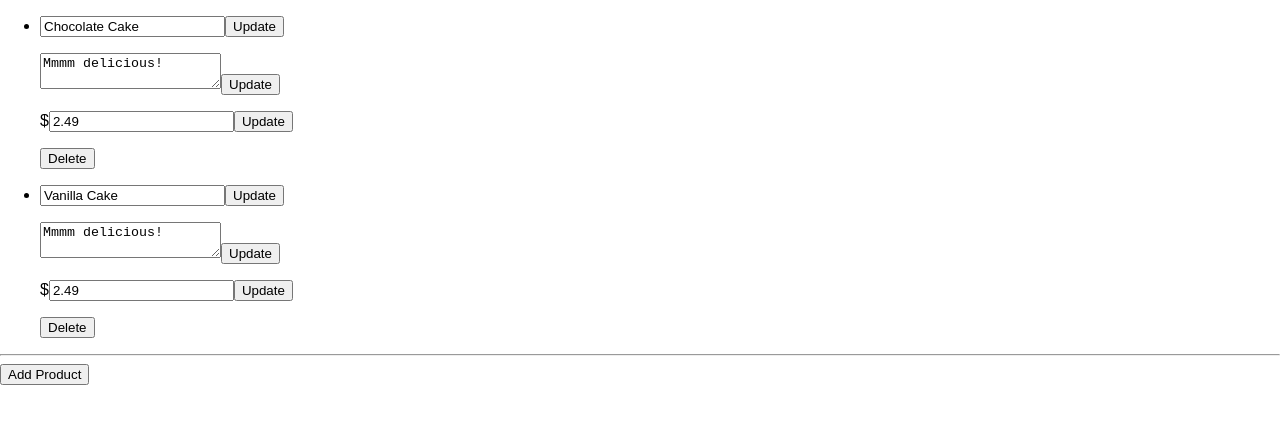
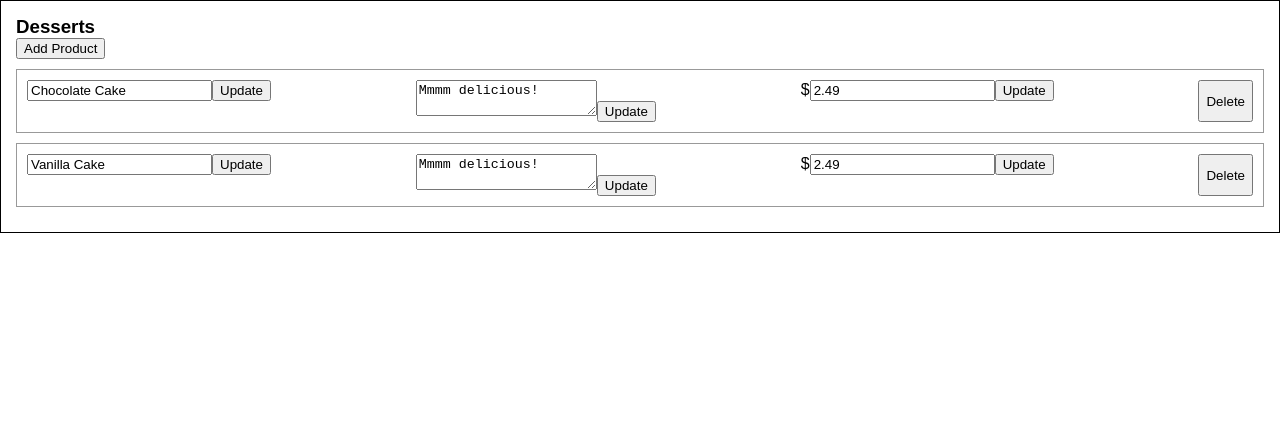
Before and after one commit to patrickcole/react-retail-menu, a React (Create React App) app in the folder editor/: page / in a window 1280 px wide. Shown: the top 424 px of the page. Built offline with nearby package versions, Linux system fonts and the light colour scheme.

Commit message:
Cleanup for /src folder, begun work on styles for editor

```diff
--- a/editor/src/App.css
+++ b/editor/src/App.css
@@ -1,31 +1,39 @@
 
-.App-logo {
-  animation: App-logo-spin infinite 20s linear;
-  height: 80px;
+.retail-menu {
+
+  list-style-type: none;
+  margin: 0;
+  padding: 0;
 }
 
-.App-header {
-  background-color: #222;
-  height: 150px;
-  padding: 20px;
-  color: white;
-  margin-bottom: 20px;
-  text-align: center;
+.retail-menu__item {
+
+  border: 1px solid black;
+  padding: 15px;
 }
 
-.App-title {
-  font-size: 1.5em;
+.retail-menu__title {
+
+  margin: 0;
+  padding: 0;
 }
 
-.App-intro {
-  font-size: large;
+.retail-menu__products {
+
+  list-style-type: none;
+  margin: 0;
+  padding: 0;
 }
 
-@keyframes App-logo-spin {
-  from { transform: rotate(0deg); }
-  to { transform: rotate(360deg); }
+.retail-product {
+
+  border: 1px solid #999;
+  padding: 10px;
+  margin: 10px 0;
+  display: flex;
 }
 
-.menu-item-input--hidden {
-  display: none;
+.retail-product__input {
+
+  flex: 1 1 auto;
 }
--- a/editor/src/App.js
+++ b/editor/src/App.js
@@ -1,12 +1,17 @@
 import React, { Component } from 'react';
+import './App.css';
 
 import Menu from './components/Menu';
+
+import { desserts } from './static/desserts';
 
 class App extends Component {
 
   render() {
     return (
-      <Menu />
+      <ul className="retail-menu">
+        <Menu title={desserts.title} products={desserts.products} />
+      </ul>
     );
   }
 }
--- a/editor/src/components/Input.js
+++ b/editor/src/components/Input.js
@@ -43,10 +43,10 @@ export default class Input extends Component {
   render() {
 
     return (
-      <p>
+      <span className="retail-product__input">
         { this.onInputRender() }
         <button onClick={ this.onInputClick }>Update</button>
-      </p>
+      </span>
     )
   }
 }
--- a/editor/src/components/Menu.js
+++ b/editor/src/components/Menu.js
@@ -8,21 +8,9 @@ export default class Menu extends Component {
   constructor(props) {
     super(props);
     this.state = {
+      title: props.title,
       debug_iterator: 930,
-      products: [
-        {
-          id: "product929",
-          title: "Chocolate Cake",
-          description: "Mmmm delicious!",
-          price: "2.49"
-        },
-        {
-          id: "product930",
-          title: "Vanilla Cake",
-          description: "Mmmm delicious!",
-          price: "2.49"
-        }
-      ]
+      products: props.products
     }
   }
 
@@ -43,8 +31,12 @@ export default class Menu extends Component {
 
   render() {
     return (
-      <div>
-        <ul>
+      <li className="retail-menu__item">
+        <h3 className="retail-menu__title">{ this.state.title }</h3>
+        <span className="retail-menu__controls">
+          <button onClick={ this.addProduct }>Add Product</button>
+        </span>
+        <ul className="retail-menu__products">
           { this.state.products.map( (product, index) => {
 
             return (
@@ -59,9 +51,7 @@ export default class Menu extends Component {
             )
           })}
         </ul>
-        <hr />
-        <button onClick={ this.addProduct }>Add Product</button>
-      </div>
+      </li>
     )
   }
 }
--- a/editor/src/components/Product.js
+++ b/editor/src/components/Product.js
@@ -27,7 +27,7 @@ export default class Product extends Component {
 
   render() {
     return (
-      <li>
+      <li className="retail-product">
         <Input type="title" onInputUpdate={ this.updateProduct } value={ this.state.title } />
         <Input type="description" onInputUpdate={ this.updateProduct } value={ this.state.description } />
         <Input type="price" onInputUpdate={ this.updateProduct } value={ this.state.price } />
--- /dev/null
+++ b/editor/src/static/desserts.js
@@ -0,0 +1,18 @@
+export const desserts = {
+
+  title: "Desserts",
+  products: [
+    {
+      id: "product929",
+      title: "Chocolate Cake",
+      description: "Mmmm delicious!",
+      price: "2.49"
+    },
+    {
+      id: "product930",
+      title: "Vanilla Cake",
+      description: "Mmmm delicious!",
+      price: "2.49"
+    }
+  ]
+};
```
Also changed, not shown: editor/src/components/practice/MenuItemInput.js (renamed from editor/src/components/MenuItemInput.js), editor/src/components/practice/MenuList.js (renamed from editor/src/components/MenuList.js), editor/src/components/practice/MenuListItems.js (renamed from editor/src/components/MenuListItems.js), editor/src/logo.svg (deleted).
